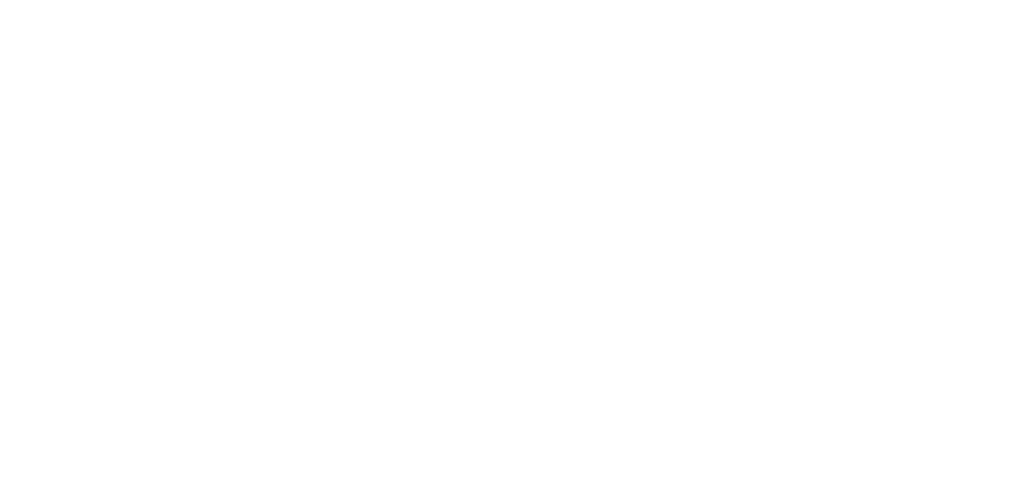
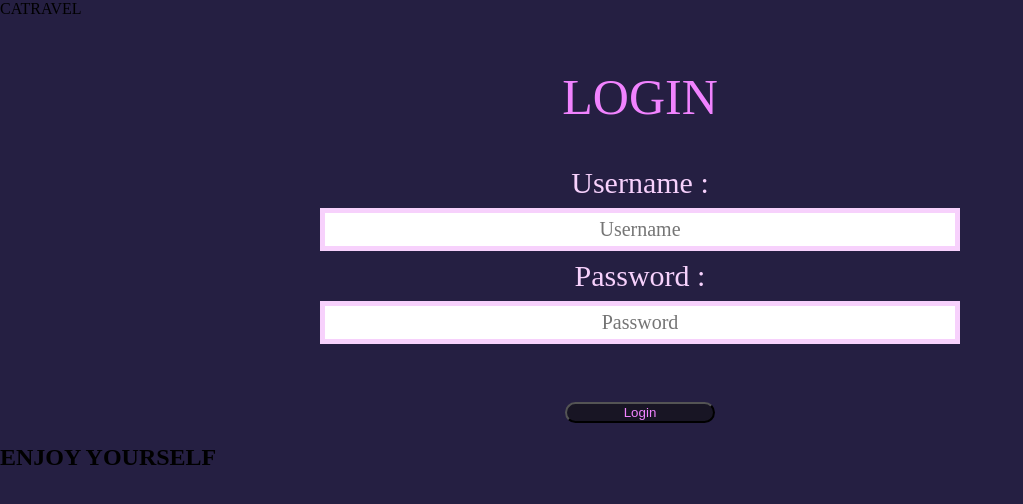
Before and after one commit to keizell/Project_T, a Flask app: page / in a window 1280 px wide. Before the commit the part shown is empty. Shown: the top 504 px of the page, without its empty margins (0-1023 px from the left). Run offline with Flask 3, Linux system fonts and the light colour scheme; some web fonts are replaced.

Commit message:
update main page

```diff
--- a/templates/home.html
+++ b/templates/home.html
@@ -5,9 +5,27 @@
   <meta http-equiv="X-UA-Compatible" content="IE=edge">
   <meta name="viewport" content="width=device-width, initial-scale=1.0">
   <title>welcome</title>
+  <link rel="stylesheet" type="text/css" href="style.css">
 </head>
 <body>
 
+  <div class="header">
+      <div>CATRAVEL</div>
+    </div>
+    <div class="login-title">LOGIN</div>
+    <form action="login.php" method="post" class="loginpage">
+        <?php if (isset($_GET['error'])) { ?>
+            <p class="error"><?php echo $_GET['error']; ?></p>
+        <?php } ?>
+        <label>Username :</label><br>
+        <input type="text" name="uname" placeholder="Username"><br>
+        <label>Password : </label><br>
+        <input type="password" name="password" placeholder="Password"><br>
+        <button type="submit" class="loginbtn">Login</button>
+    </form>
+    <div class="footer">
+      <h2>ENJOY YOURSELF</h2>
+    </div>
 
 
 </body>
--- a/templates/style.css
+++ b/templates/style.css
@@ -0,0 +1,76 @@
+.login-title {
+  font-size: 50px;
+  text-align: center;
+  margin: auto;
+  margin-top: 50px;
+  font-family: bungee;
+  color: #f183ff;
+}
+
+.loginpage {
+  text-align: center;
+  margin: auto;
+  font-size: 30px;
+  margin-top: 40px;
+  font-family: aldrich;
+  color: #f7d1fc;
+}
+
+/* Full-width inputs */
+input[type="text"],
+input[type="password"] {
+  text-align: center;
+  width: 50%;
+  font-family: aldrich;
+  font-size: 20px;
+  padding: 5px 10px;
+  margin: 8px 0;
+  display: inline-block;
+  border: 5px solid #f7d1fc;
+  box-sizing: border-box;
+}
+.loginbtn {
+  margin-top: 50px;
+  width: 150px;
+  color: #f183ff;
+  background-color: #181524;
+  border-radius: 20px;
+}
+/* Add a hover effect for buttons */
+button:hover {
+  opacity: 0.8;
+}
+
+
+@font-face {
+  font-family: "Bungee";
+  src: url("fonts/BungeeInline-Regular.ttf") format("truetype");
+  font-weight: normal;
+  font-style: normal;
+  font-display: swap;
+}
+
+@font-face {
+  font-family: "aldrich";
+  src: url("fonts/Aldrich-Regular.ttf") format("truetype");
+  font-weight: normal;
+  font-style: normal;
+  font-display: swap;
+}
+
+@font-face {
+  font-family: "major";
+  src: url("fonts/MajorMonoDisplay-Regular.ttf") format("truetype");
+  font-weight: normal;
+  font-style: normal;
+  font-display: swap;
+}
+
+* {
+  box-sizing: border-box;
+}
+
+/* Style the body */
+body {
+  margin: 0;
+  background-color: #251f42;
```
